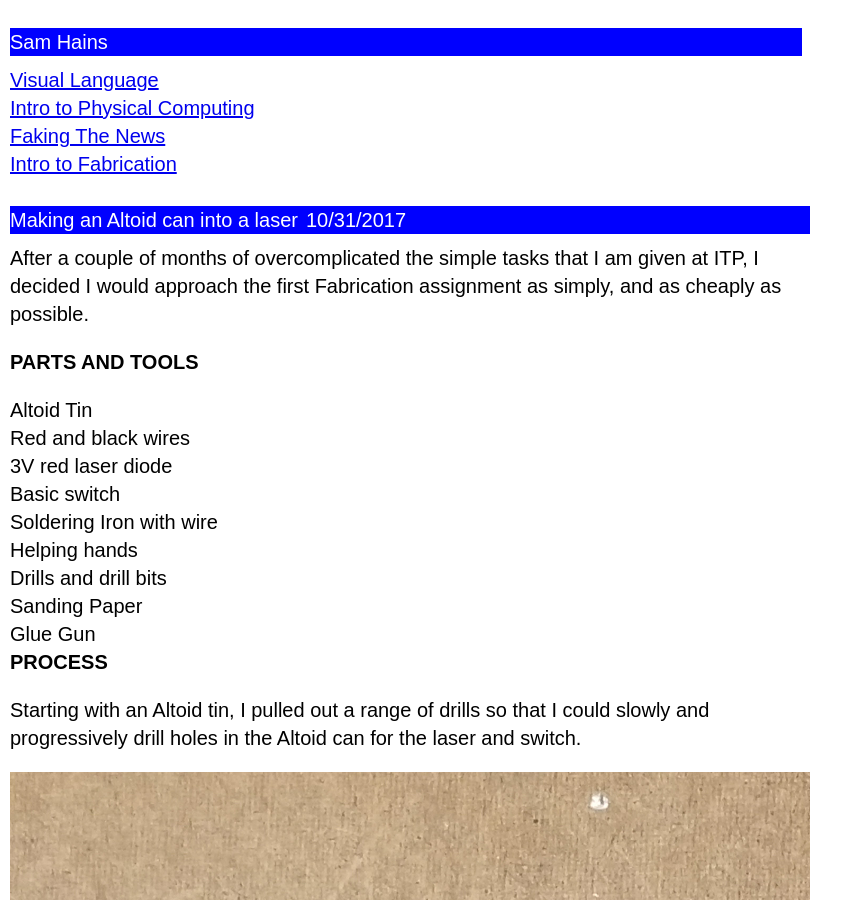
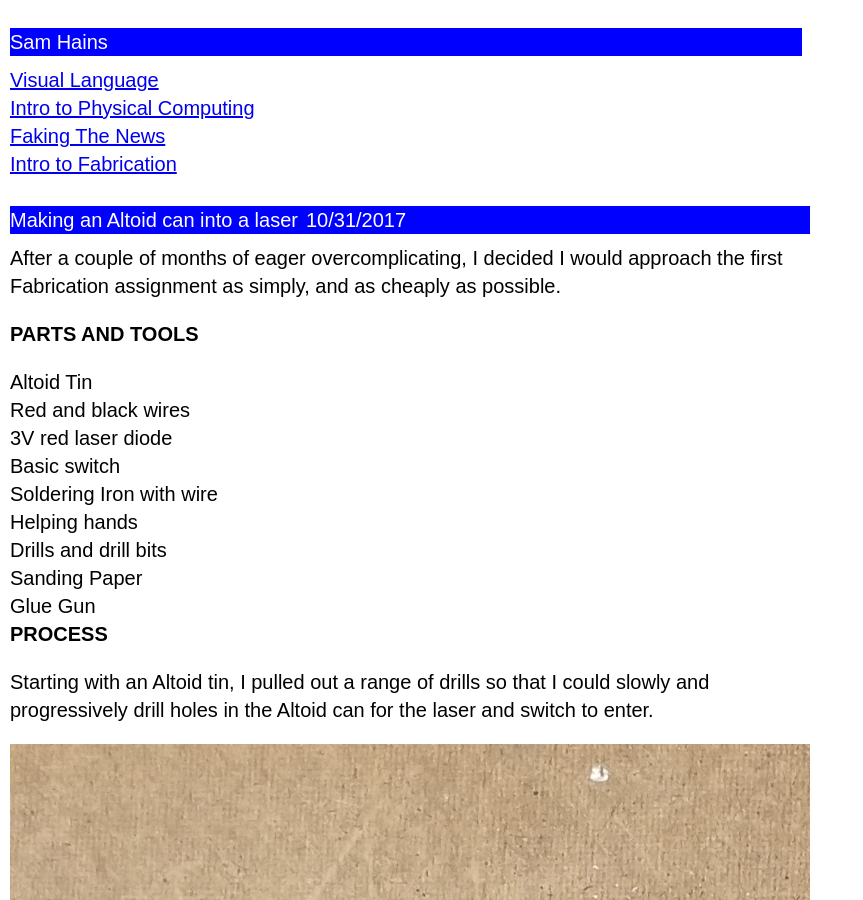
Before and after one commit to samhains/samhains.github.io, a Jekyll site: the page built from blog/_posts/intro-fab/2017-10-31-making-a-light.md, in a window 1280 px wide and 900 px high. Shown: the whole window, without its empty margins (0-863 px from the left). Built offline with Jekyll 4.4.1, drawn with Linux system fonts in a browser that asks for light colours; some of the changed text lies outside the part shown.

Commit message:
fix typos

```diff
--- a/blog/_posts/intro-fab/2017-10-31-making-a-light.md
+++ b/blog/_posts/intro-fab/2017-10-31-making-a-light.md
@@ -5,7 +5,7 @@ categories: intro-fab
 published: true
 ---
 
-After a couple of months of overcomplicated the simple tasks that I am given at ITP,  I decided I would approach the first Fabrication assignment as simply, and as cheaply as possible.
+After a couple of months of eager  overcomplicating,  I decided I would approach the first Fabrication assignment as simply, and as cheaply as possible.
 
 **PARTS AND TOOLS**
 
@@ -22,11 +22,11 @@ After a couple of months of overcomplicated the simple tasks that I am given at
 
 **PROCESS**
 
-Starting with an Altoid tin, I pulled out  a range  of drills so that I could slowly and progressively drill holes in the  Altoid can for the laser and switch.
+Starting with an Altoid tin, I pulled out  a range  of drills so that I could slowly and progressively drill holes in the Altoid can for the laser and switch to enter.
 
 ![](/blog/assets/introfab_1_2.jpg)
 
-The next step was to drill the hole. This proved to be a little more complicated to do perfectly than I had imagined. The drill created a lot of 'blowout'  with the metal, which was difficult to sand cleanly without wrecking the finish on the interior of the case.
+The next step was to drill the hole. This proved to be a little more complicated to do 'perfectly' than imagined. The drill created a lot of 'blowout'  with the metal, which was difficult to sand without wrecking the finish on the interior of the case.
 
 ![](/blog/assets/introfab_1_4.jpg)
 
```
Also changed, not shown: 1 other file.
